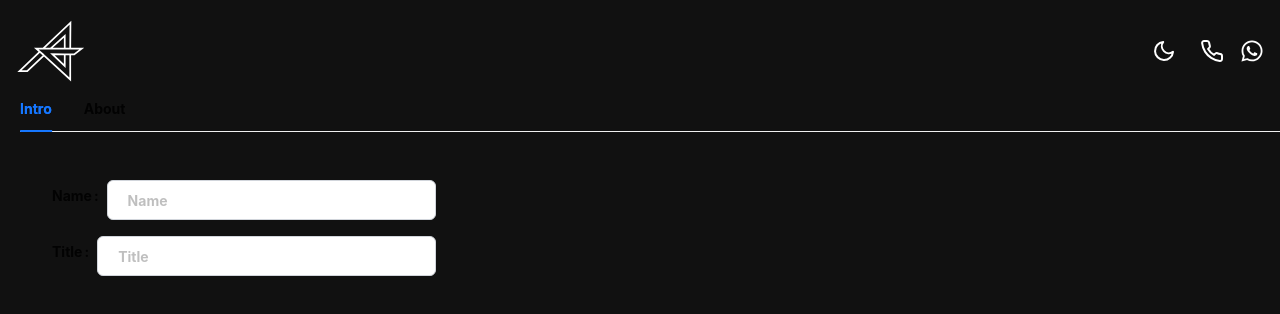
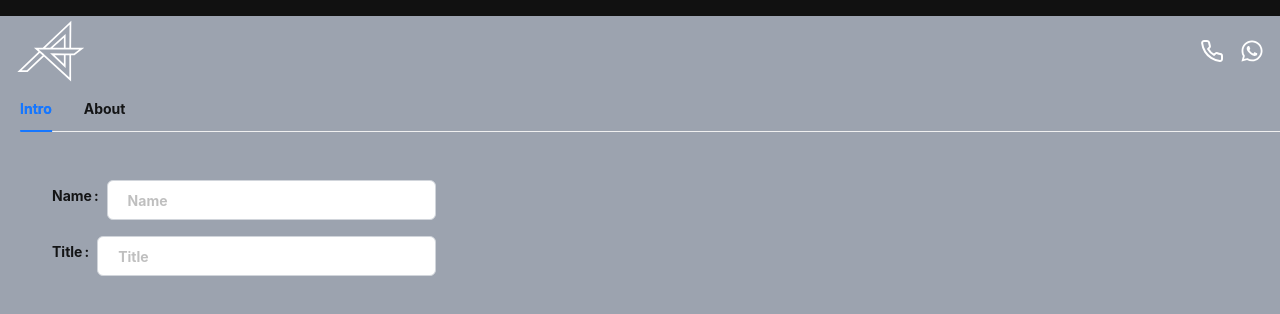
Before and after one commit to ashu9795/Portfolio, a React (Vite) app in the folder client/: page /Admin in a window 1280 px wide. Shown: the top 314 px of the page. Built offline with nearby package versions, Linux system fonts and the light colour scheme; no server answers.

Commit message:
this was for tab

```diff
--- /dev/null
+++ b/client/src/Components/HeaderAdmin.jsx
@@ -0,0 +1,44 @@
+import React from 'react';
+import ThemeBtn from './ThemeButton';
+function Header() {
+  const openCallLog = () => {
+    const phoneNumber = '+919795727437'; // Replace with your actual phone number
+    const callLogUrl = `tel:${phoneNumber}`;
+    window.location.href = callLogUrl;
+  };
+
+
+  const openWhatsApp = () => {
+    const phoneNumber = '+919795727437'; // Replace with your WhatsApp number (in international format)
+    const message = encodeURIComponent('Hey Ashutosh, I hope you are doing well');
+    const whatsappUrl = `https://wa.me/${phoneNumber}?text=${message}`;
+    window.open(whatsappUrl, '_self');
+  };
+
+  return (
+    <div   className=' '>
+
+    <header className="flex items-center justify-between z-10 w-full px-4 pointer-events-none mt-4 max-w-screen-xl mx-auto">
+      <svg width="70" height="70" viewBox="0 0 406 368" fill="none" xmlns="http://www.w3.org/2000/svg">
+        <path d="M314.516 203.174L314.516 349.104L162.117 208.727M314.516 203.174L282.653 203.26M314.516 203.174L337.498 203.26L380.617 170.782L314.516 170.782M162.117 208.727L117.661 170.634L157.117 170.782M162.117 208.727L65.1165 301.139L20.176 301.139L137.099 188.83M200.117 170.782L282.653 96.1739L282.653 170.782M200.117 170.782L282.653 170.782M200.117 170.782L157.117 170.782M282.653 203.26L210.462 202.796L282.653 270.76L282.653 203.26ZM282.653 170.782L314.516 170.782M157.117 170.782L315.751 20.1061L314.516 170.782" stroke="currentColor" strokeWidth="10" />
+      </svg>
+      <div className="flex gap-4 items-center">
+
+
+        <a  href="#" onClick={openCallLog}>
+        <svg xmlns="http://www.w3.org/2000/svg" width="24" height="24" viewBox="0 0 24 24" fill="none" stroke="currentColor" strokeWidth="2" strokeLinecap="round" strokeLinejoin="round" className="pointer-events-auto feather feather-phone">
+          <path d="M22 16.92v3a2 2 0 0 1-2.18 2 19.79 19.79 0 0 1-8.63-3.07 19.5 19.5 0 0 1-6-6 19.79 19.79 0 0 1-3.07-8.67A2 2 0 0 1 4.11 2h3a2 2 0 0 1 2 1.72 12.84 12.84 0 0 0 .7 2.81 2 2 0 0 1-.45 2.11L8.09 9.91a16 16 0 0 0 6 6l1.27-1.27a2 2 0 0 1 2.11-.45 12.84 12.84 0 0 0 2.81.7A2 2 0 0 1 22 16.92z"></path>
+        </svg>
+        </a>
+        <a href="#" onClick={openWhatsApp}>
+        <svg aria-hidden="true" focusable="false" data-prefix="fab" data-icon="whatsapp" className="pointer-events-auto svg-inline--fa fa-whatsapp fa-w-14" stroke="currentColor" role="img" xmlns="http://www.w3.org/2000/svg" width="24" height="24" viewBox="0 0 448 512">
+          <path fill="currentColor" d="M380.9 97.1C339 55.1 283.2 32 223.9 32c-122.4 0-222 99.6-222 222 0 39.1 10.2 77.3 29.6 111L0 480l117.7-30.9c32.4 17.7 68.9 27 106.1 27h.1c122.3 0 224.1-99.6 224.1-222 0-59.3-25.2-115-67.1-157zm-157 341.6c-33.2 0-65.7-8.9-94-25.7l-6.7-4-69.8 18.3L72 359.2l-4.4-7c-18.5-29.4-28.2-63.3-28.2-98.2 0-101.7 82.8-184.5 184.6-184.5 49.3 0 95.6 19.2 130.4 54.1 34.8 34.9 56.2 81.2 56.1 130.5 0 101.8-84.9 184.6-186.6 184.6zm101.2-138.2c-5.5-2.8-32.8-16.2-37.9-18-5.1-1.9-8.8-2.8-12.5 2.8-3.7 5.6-14.3 18-17.6 21.8-3.2 3.7-6.5 4.2-12 1.4-32.6-16.3-54-29.1-75.5-66-5.7-9.8 5.7-9.1 16.3-30.3 1.8-3.7.9-6.9-.5-9.7-1.4-2.8-12.5-30.1-17.1-41.2-4.5-10.8-9.1-9.3-12.5-9.5-3.2-.2-6.9-.2-10.6-.2-3.7 0-9.7 1.4-14.8 6.9-5.1 5.6-19.4 19-19.4 46.3 0 27.3 19.9 53.7 22.6 57.4 2.8 3.7 39.1 59.7 94.8 83.8 35.2 15.2 49 16.5 66.6 13.9 10.7-1.6 32.8-13.4 37.4-26.4 4.6-13 4.6-24.1 3.2-26.4-1.3-2.5-5-3.9-10.5-6.6z"></path>
+        </svg>
+        </a>
+      </div>
+    </header>
+    </div>
+  );
+}
+
+export default Header;
--- a/client/src/Pages/Admin/Index.jsx
+++ b/client/src/Pages/Admin/Index.jsx
@@ -1,14 +1,14 @@
 import React from 'react';
-import Header from '../../Components/Header';
+import HeaderAdmin from '../../Components/HeaderAdmin.jsx';
 import { Tabs } from 'antd';
 import AdminAbout from './AdminAbout.jsx';
 import AdminIntro from './AdminIntro.jsx';
 import"../../index.css";
 
 const App = () => (
-  <>
-    <Header />
-    <div className="text-blue-500 font-bold ml-5">
+  <div className='bg-gray-400 min-h-screen'>
+    <HeaderAdmin/>
+    <div className=" font-bold ml-5">
       <Tabs
         defaultActiveKey="1"
         items={[
@@ -26,7 +26,7 @@ const App = () => (
         ]}
       />
     </div>
-  </>
+  </div>
 );
 
 export default App;
```
